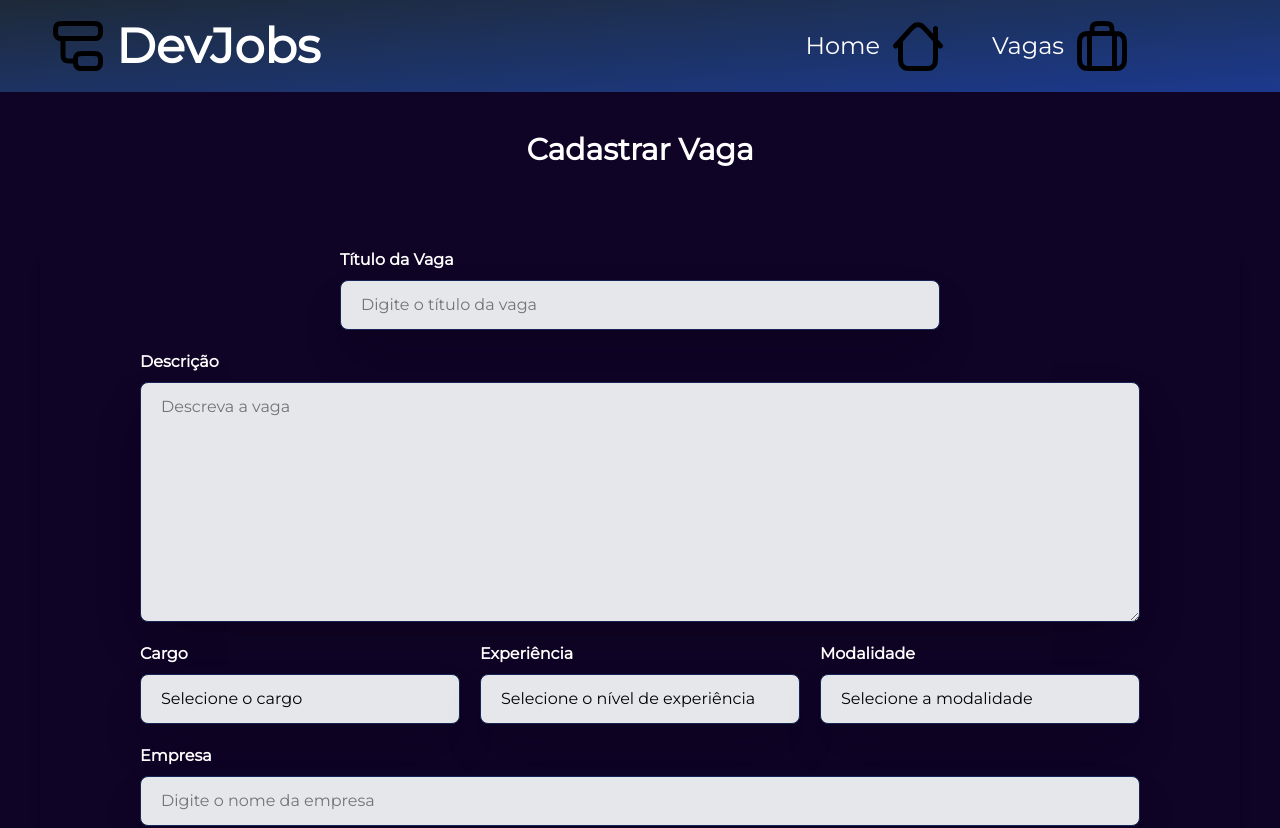
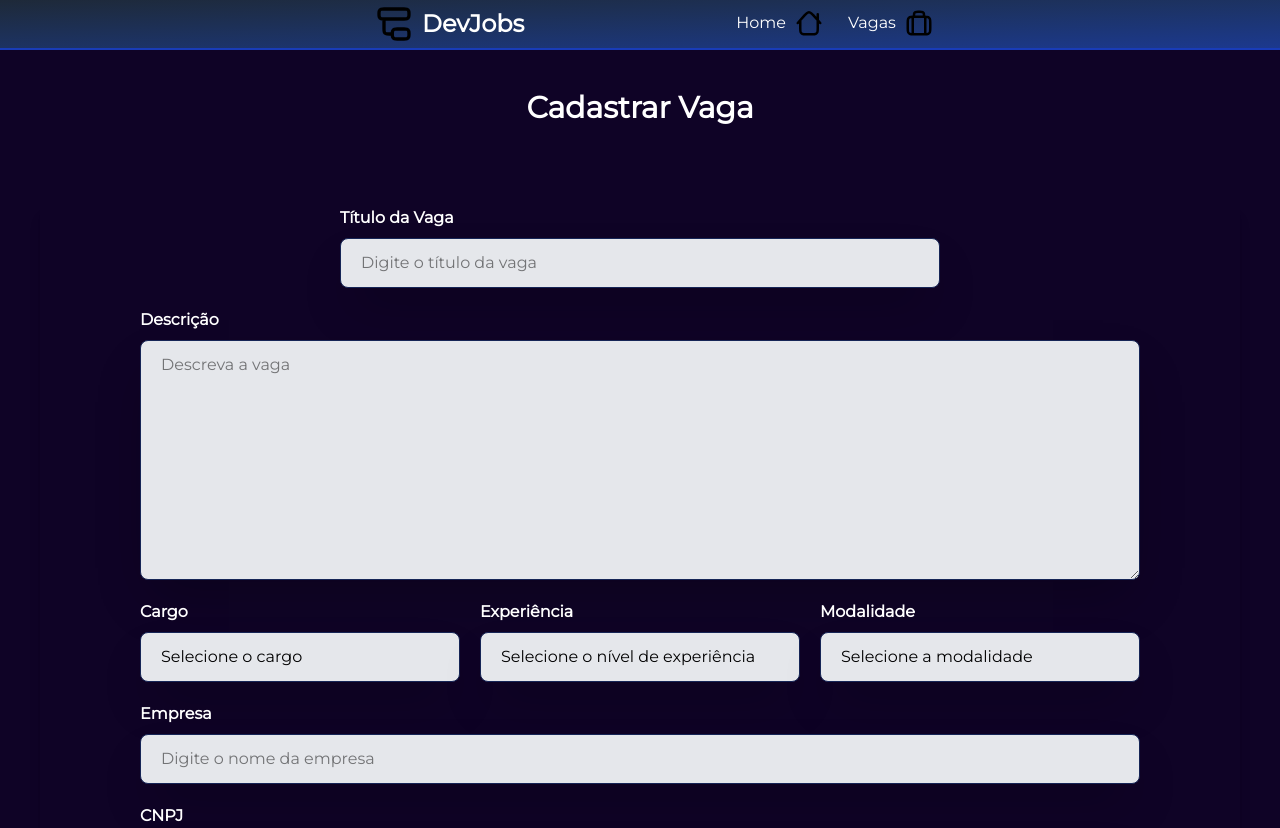
Before and after one commit to GabrielFDevelop/DevJobs, a Next.js app in the folder devJobs/: page /vagas/cadastrarVaga in a window 1280 px wide. Shown: the top 828 px of the page. Built offline with nearby package versions, Linux system fonts and the light colour scheme.

Commit message:
Alteração na estilização do header

```diff
--- a/devJobs/src/components/header/index.tsx
+++ b/devJobs/src/components/header/index.tsx
@@ -1,39 +1,36 @@
 import Link from 'next/link';
-import ImgPerfil from './headerIcons/imgIconPerfil/iconPerfil';
-import ImgBoxCadastro from './headerIcons/imgBoxCadastro';
-import ImgBoxLogin from './headerIcons/imgBoxLogin/imgBoxLogin';
 import ImgVagas from './headerIcons/imgVagas';
 import ImgHeaderHome from './headerIcons/imgHeaderHome';
 import ImgDevJ from './headerIcons/imgIconDevJ/imgIconDevJ';
 
 export function Header(){
 	return (
-		<header className="flex px-2 py-4 bg-gradient-to-br from-gray-800 to-blue-900 to-gradient text-white">
-			<div className='flex items-center justify-between w-full'>
-				<div  className='pl-10  hover:scale-x-110 transition-all duration-600'>
+		<header className="flex justify-center align-center px-2 border-b-2 border-blue-800 border-gradient bg-gradient-to-br from-gray-800 to-blue-900 to-gradient text-white">
+			<div className='flex flex-row justify-center items-center w-full gap-50'>
+				<div  className='pl-10 flex items-center hover:scale-x-110 transition-all duration-600'>
 					<Link href={"/"} >
 						<span	className="flex items-center gap-2">
-							<ImgDevJ width={60} />
-							<h2 className='text-5xl font-extrabold text-justify'>DevJobs</h2>
+							<ImgDevJ width={40} />
+							<h2 className='text-2xl font-extrabold text-justify'>DevJobs</h2>
 						</span>
 					</Link>
 				</div>
-				<div className='flex items-center justify-center pr-30'>
+				<div className='flex items-center justify-center'>
 					<nav>
-						<ul className="flex items-center justify-center gap-8">
-							<li className='flex items-center gap-1 '>
-								<Link href={"/"} className='text-white mr-3 text-2xl hover:text-gray-300 transform-3d hover:scale-105 transition-all duration-400 ease-in-out'>
+						<ul className="flex items-center justify-center">
+							<li className='flex items-center gap-1 py-2 border-b-2 border-transparent hover:border-blue-500 transition-all duration-1200'>
+								<Link href={"/"} className='text-white px-3 hover:text-gray-300 transform-3d hover:scale-105 transition-all duration-400 ease-in-out'>
 									<span className="flex items-center gap-2">
 										Home
-										<ImgHeaderHome width={60} />
+										<ImgHeaderHome width={30} />
 									</span>
 								</Link>
 							</li>
-							<li className='flex items-center gap-1 '>
-								<Link href={"/vagas"} className='text-white mr-5 text-2xl hover:text-gray-300 transform-3d hover:scale-105 transition-all duration-400 ease-in-out'>
+							<li className='flex items-center gap-1 py-2 border-b-2 border-transparent hover:border-blue-500 transition-all duration-1200'>
+								<Link href={"/vagas"} className='text-white px-3 hover:text-gray-300 transform-3d hover:scale-105 transition-all duration-400 ease-in-out'>
 									<span className="flex items-center gap-2">
 										Vagas
-										<ImgVagas width={60} />
+										<ImgVagas width={30} />
 									</span>
 								</Link>
 							</li>
```
